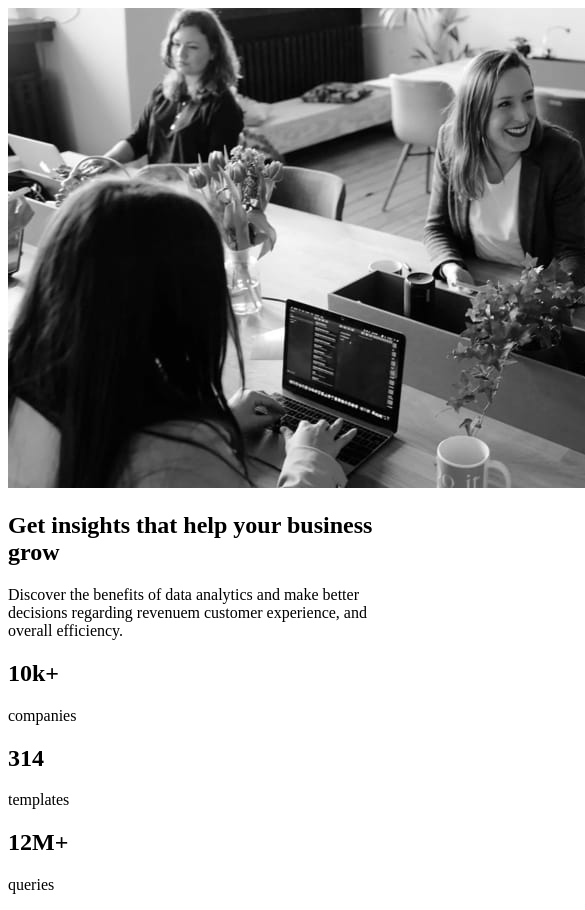
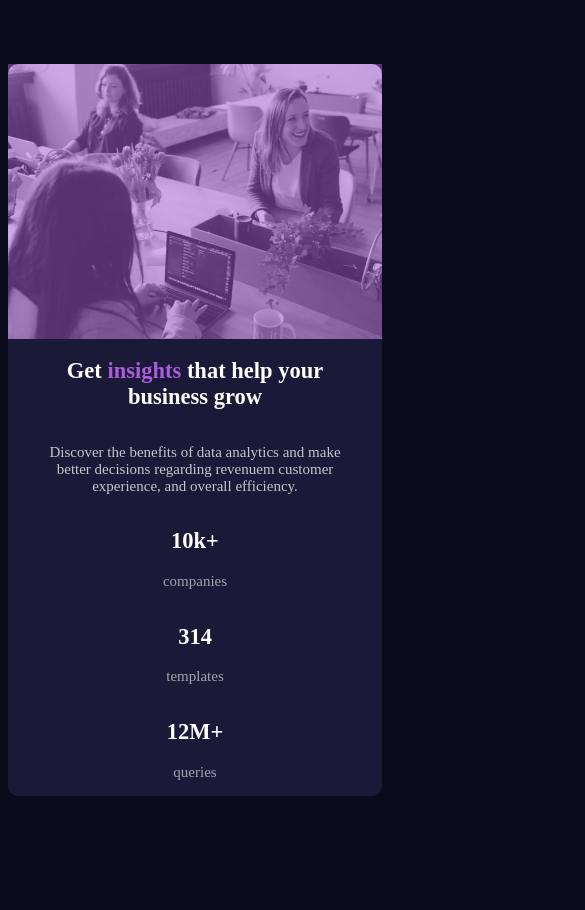
Before and after one commit to Adriano-Dos-Santos/stats-preview-card-component, a website: page index.html in a window 390 px wide. Shown: the top 910 px of the page, 585 px wide, since content can reach past the window. After the commit the page ends 860 px from the top, so only its background shows below. Drawn offline with Linux system fonts and the light colour scheme.

Commit message:
mobille complete

```diff
--- a/index.html
+++ b/index.html
@@ -14,10 +14,9 @@
     <body>
         <div class="container">
             <picture>
-            <img src="assets/image-header-mobile.jpg " alt="people on the office" />
             </picture>
             <section class="content">
-                <h1>Get insights that help your business grow</h1>
+                <h1>Get <span class="text-color">insights</span> that help your business grow</h1>
                 <p>Discover the benefits of data analytics and make better decisions regarding revenuem customer experience, and overall efficiency.</p>
                 <div class="data">
                     <h2>10k+</h2>
--- a/styles.css
+++ b/styles.css
@@ -1,7 +1,84 @@
-@root {
-  --very-dark-blue: hsl(233, 47%m 7%);
+:root {
+  --very-dark-blue: hsl(233, 47%, 7%);
+  --dark-desaturated-blue: hsl(244, 38%, 16%);
+  --soft-violet: hsl(277, 64%, 61%);
+
+  --white: hsl(0, 0%, 100%);
+  --transparent-white-1: hsl(0, 0%, 100%, 0.75);
+  --transparent-white-2: hsl(0, 0%, 100%, 0.6);
 }
+
+/* ------------- */
+/* ------------- */
+/*      FONT     */
+/* ------------- */
+/* ------------- */
+
+body {
+  font-size: 15px;
+}
+
+.content {
+  color: var(--white);
+}
+
+.content p {
+  color: var(--transparent-white-1);
+}
+.data p {
+  color: var(--transparent-white-2);
+}
+
+/* ------------- */
+/* ------------- */
+/*     Main      */
+/* ------------- */
+/* ------------- */
 
 body {
   background-color: var(--very-dark-blue);
+  height: 100vh;
+  display: flex;
+  justify-content: center;
+  align-items: center;
 }
+
+.container {
+  background-color: var(--dark-desaturated-blue);
+  border-radius: 10px;
+  width: 375px;
+  margin: auto;
+}
+
+picture {
+  display: block;
+  border-radius: 10px 10px 0 0;
+  max-width: 100%;
+  height: 275px;
+  background-image: url(assets/image-header-mobile.jpg);
+  background-color: blue;
+  background-size: cover;
+  background-position: center;
+  position: relative;
+}
+picture::after {
+  content: " ";
+  width: 100%;
+  height: 100%;
+  display: block;
+  background-color: var(--soft-violet);
+  opacity: 0.5;
+  position: absolute;
+}
+
+.content {
+  text-align: center;
+  display: flex;
+  flex-direction: column;
+  width: 80%;
+  margin: auto;
+}
+
+.text-color {
+  color: var(--soft-violet);
+}
```
